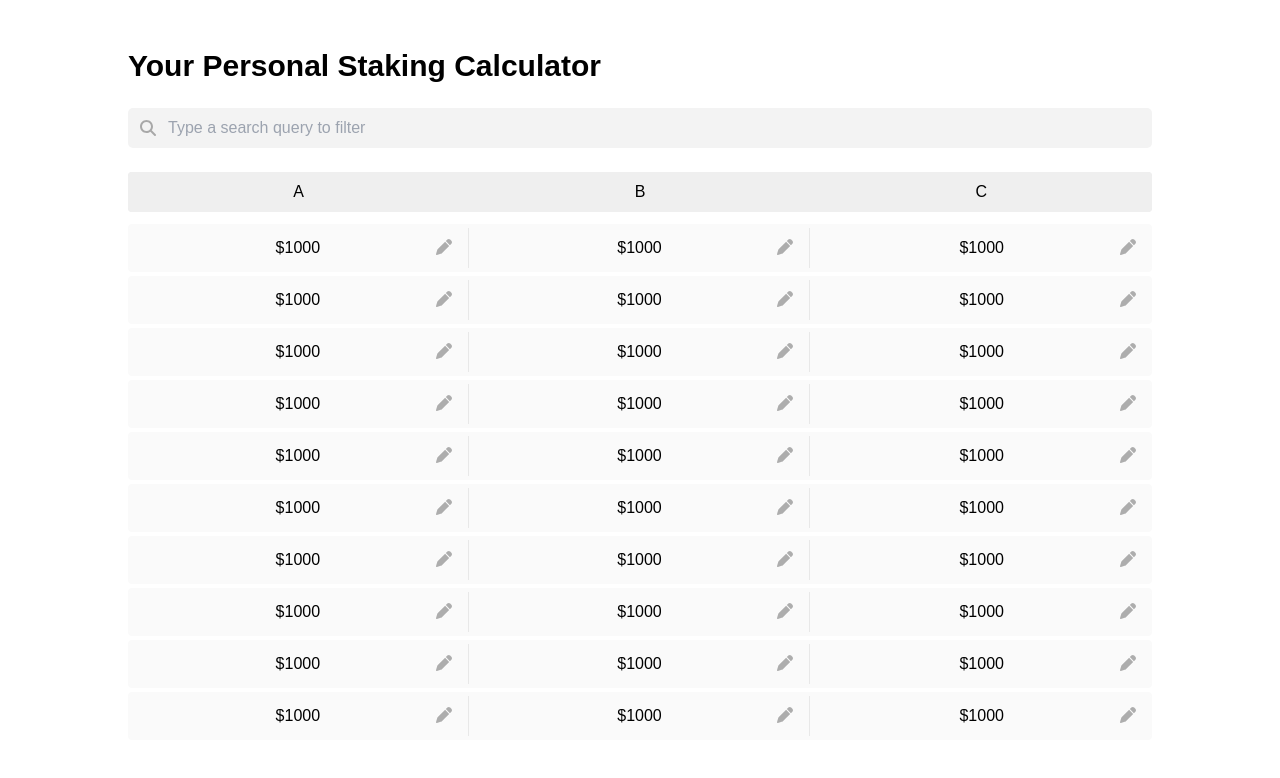
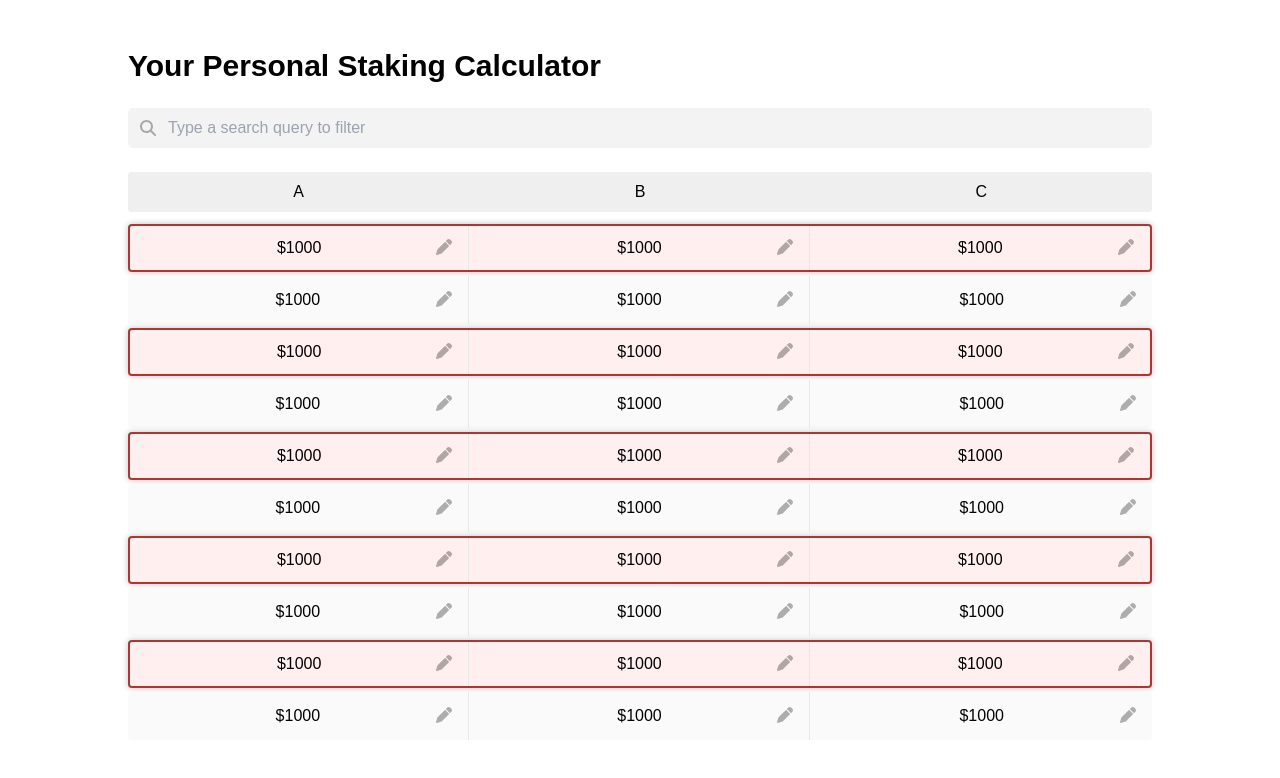
Before and after one commit to Fralleee/react-spreadsheet, a React (Create React App) app: page / in a window 1280 px wide. Shown: the top 778 px of the page. Built offline with nearby package versions, Linux system fonts and the light colour scheme.

Commit message:
Add row state

```diff
--- a/src/components/spreadsheet/DataGrid.tsx
+++ b/src/components/spreadsheet/DataGrid.tsx
@@ -1,4 +1,6 @@
-import GridCell from "./GridCell";
+import { useCallback, useState } from "react";
+import GridRow from "./GridRow";
+import { RowState } from "enums/RowState";
 
 interface DataGridProps {
   columnIds: string[];
@@ -6,15 +8,24 @@ interface DataGridProps {
 }
 
 const DataGrid = ({ columnIds, columnWidths }: DataGridProps) => {
+  const [editedRow, setEditedRow] = useState<number>(-1);
   const rows = new Array(10).fill(null);
+
+  const handleCellEdit = useCallback((rowIndex: number) => {
+    setEditedRow(rowIndex);
+  }, []);
+
   return (
     <div className="flex flex-col gap-4">
       {rows.map((_, rowIndex) => (
-        <div key={rowIndex} className="flex gap-1 rounded bg-cell py-1">
-          {columnIds.map(columnId => (
-            <GridCell key={columnId} columnId={columnId} width={columnWidths[columnId]} />
-          ))}
-        </div>
+        <GridRow
+          key={rowIndex}
+          rowState={editedRow === rowIndex ? RowState.Edit : rowIndex % 2 === 0 ? RowState.Error : RowState.Normal}
+          rowIndex={rowIndex}
+          columnIds={columnIds}
+          columnWidths={columnWidths}
+          onCellEdit={handleCellEdit}
+        />
       ))}
     </div>
   );
--- a/src/components/spreadsheet/GridCell.tsx
+++ b/src/components/spreadsheet/GridCell.tsx
@@ -4,11 +4,13 @@ import useInputKeyboard from "hooks/useInputKeyboardBehaviour";
 import { useEffect, useState } from "react";
 
 interface GridCellProps {
+  rowIndex: number;
   columnId: string;
   width: number | undefined;
+  onCellEdit: (rowIndex: number) => void;
 }
 
-const GridCell = ({ columnId, width }: GridCellProps) => {
+const GridCell = ({ rowIndex, columnId, width, onCellEdit }: GridCellProps) => {
   const [editMode, setEditMode] = useState<boolean>(false);
 
   const toggleEdit = () => {
@@ -20,13 +22,25 @@ const GridCell = ({ columnId, width }: GridCellProps) => {
   useEffect(() => {
     if (editMode) {
       inputRef.current?.focus();
+      onCellEdit(rowIndex);
+    } else {
+      onCellEdit(-1);
     }
-  }, [editMode, inputRef]);
+  }, [editMode, inputRef, onCellEdit, rowIndex]);
 
   return (
-    <div className="relative border-r border-cell-border bg-cell first:rounded-s last:rounded-e  last:border-r-0" style={{ width }}>
-      <input ref={inputRef} type="text" defaultValue={"1000"} disabled={!editMode} className={`w-full bg-transparent py-2 text-center ${editMode ? "" : "hidden"}`} />
-      <div className={`w-full py-2 text-center ${editMode ? "hidden" : ""}`}>${inputRef.current?.value}</div>
+    <div
+      className={`relative border-r border-cell-border first:rounded-s last:rounded-e last:border-r-0 ${
+        editMode ? "scale-y-cell-large border-none bg-cell-edit-bg shadow-cell-edit" : ""
+      }`}
+      style={{ width }}>
+      <input
+        ref={inputRef}
+        type="text"
+        defaultValue={"1000"}
+        className={`h-full w-full bg-transparent text-center outline-none ${editMode ? "scale-y-input-reverse" : "hidden"}`}
+      />
+      <div className={`grid h-full w-full items-center text-center align-middle ${editMode ? "hidden" : ""}`}>${inputRef.current?.value}</div>
       <button className="absolute right-4 top-1/2 -translate-y-1/2 opacity-30 hover:opacity-100" onClick={toggleEdit}>
         <FontAwesomeIcon icon={faPen} />
       </button>
--- /dev/null
+++ b/src/components/spreadsheet/GridRow.tsx
@@ -0,0 +1,33 @@
+import { RowState } from "enums/RowState";
+import GridCell from "./GridCell";
+
+interface RowProps {
+  rowIndex: number;
+  rowState: RowState;
+  columnIds: string[];
+  columnWidths: ColumnWidths;
+  onCellEdit: (rowIndex: number) => void;
+}
+
+const GridRow = ({ rowIndex, rowState, columnIds, columnWidths, onCellEdit }: RowProps) => {
+  const getRowStyle = (state: RowState) => {
+    switch (state) {
+      case RowState.Edit:
+        return "bg-row-edit-bg";
+      case RowState.Error:
+        return "border-2 border-row-error-border bg-row-error-bg shadow-row-error-shadow";
+      default:
+        return "bg-row-normal-bg";
+    }
+  };
+
+  return (
+    <div className={`box-border flex h-12 gap-1 rounded ${getRowStyle(rowState)}`}>
+      {columnIds.map(columnId => (
+        <GridCell key={columnId} rowIndex={rowIndex} columnId={columnId} width={columnWidths[columnId]} onCellEdit={onCellEdit} />
+      ))}
+    </div>
+  );
+};
+
+export default GridRow;
--- /dev/null
+++ b/src/enums/RowState.ts
@@ -0,0 +1,5 @@
+export enum RowState {
+  Normal = "normal",
+  Error = "error",
+  Edit = "edit",
+}
--- a/tailwind.config.js
+++ b/tailwind.config.js
@@ -10,13 +10,25 @@ module.exports = {
       1: "1px",
       4: "4px",
     },
+    boxShadow: {
+      "cell-edit": "2px 2px 4px rgba(0, 0, 0, 0.25)",
+      "row-error-shadow": "0px 0px 6px rgba(0, 0, 0, 0.25)",
+    },
+    scale: {
+      "cell-large": "1.05",
+      "input-reverse": "calc(1/1.05)",
+    },
     colors: {
       transparent: "transparent",
       current: "currentColor",
       white: "#ffffff",
       input: "#f3f3f3",
       header: "#efefef",
-      cell: "#fafafa",
+      "row-normal-bg": "#fafafa",
+      "row-edit-bg": "#dbe7ff",
+      "row-error-bg": "#ffefef",
+      "row-error-border": "#af3434",
+      "cell-edit-bg": "#CBDCFF",
       "cell-border": "#e8e8e8",
     },
     container: {
```
